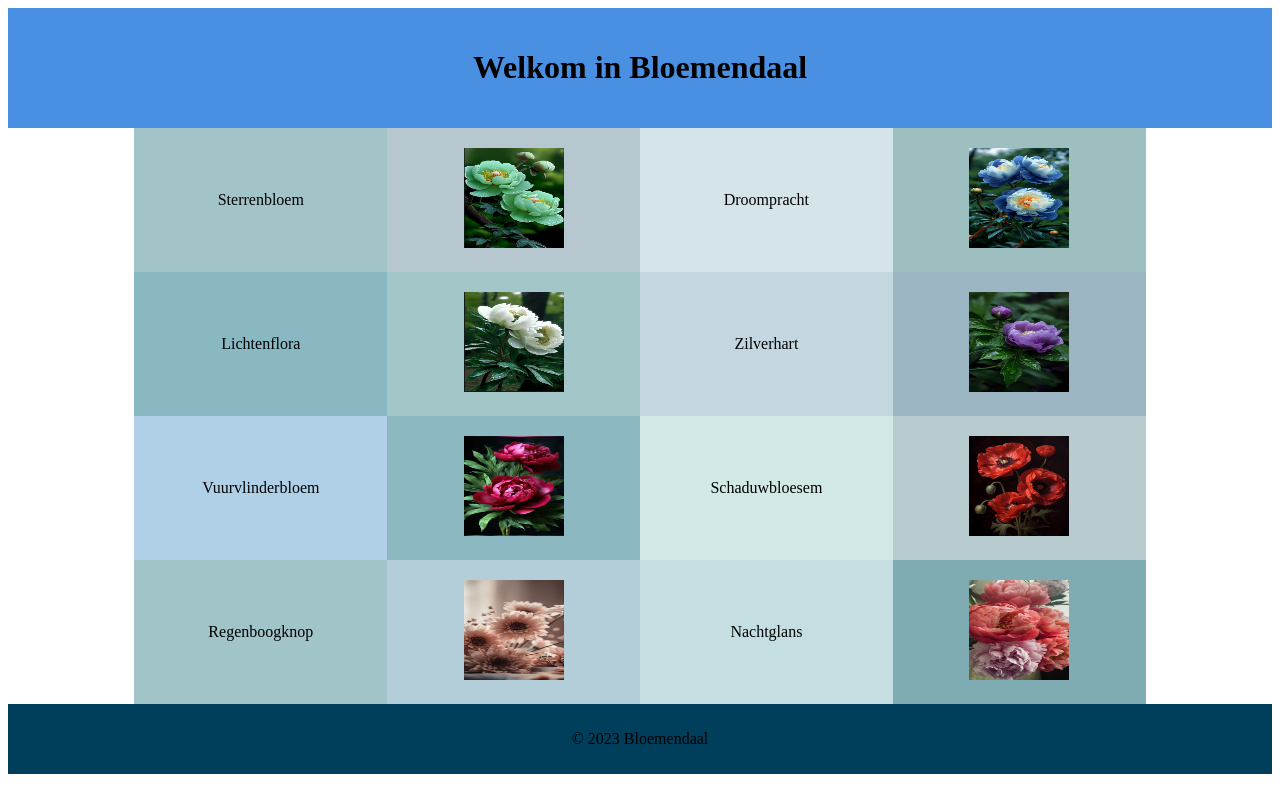
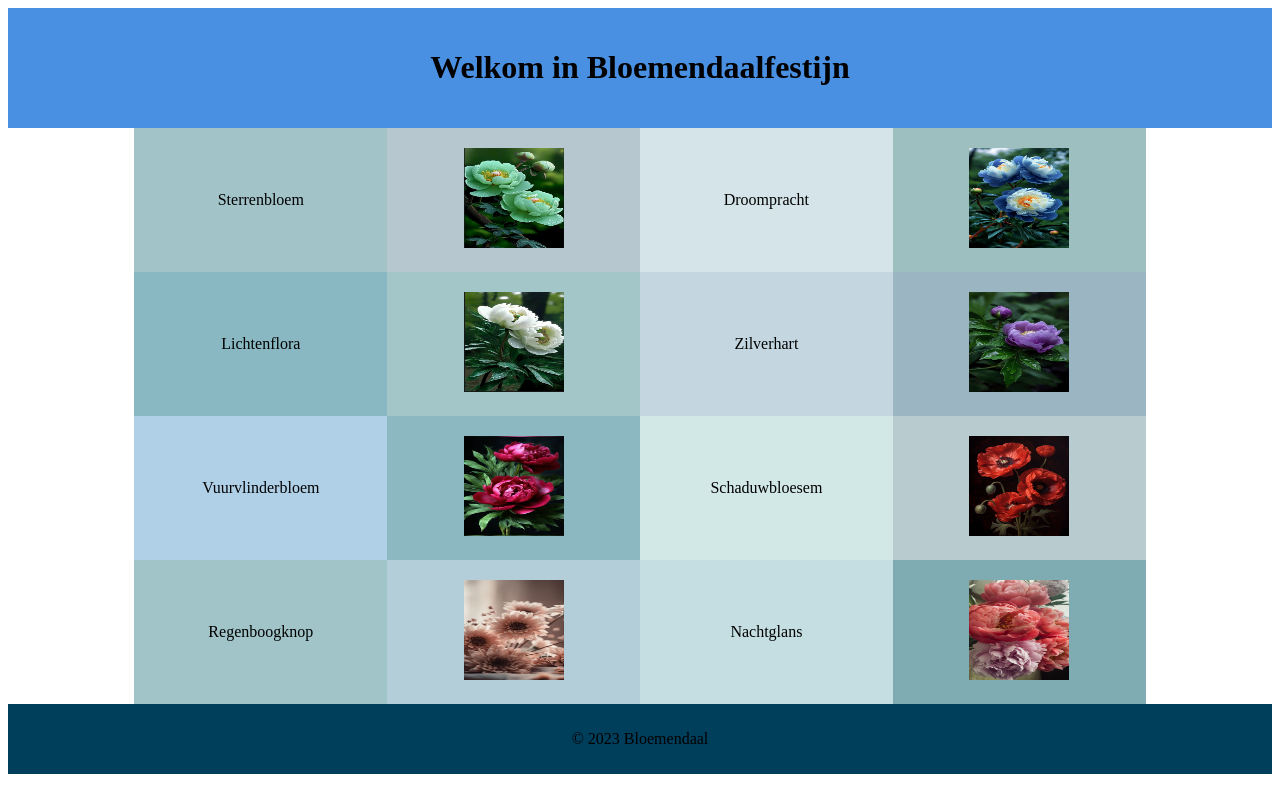
Before and after one commit to Hannan1991/bloemendaal_festijn, a plain HTML site: page index.html in a window 1280 px wide. Drawn offline with Linux system fonts and the light colour scheme.

Commit message:
Update index.html
kleine aanpassing

```diff
--- a/index.html
+++ b/index.html
@@ -8,7 +8,7 @@
 <body>
 
     <header>
-        <h1>Welkom in Bloemendaal</h1>
+        <h1>Welkom in Bloemendaalfestijn</h1>
     </header>
 
     <main>
```
